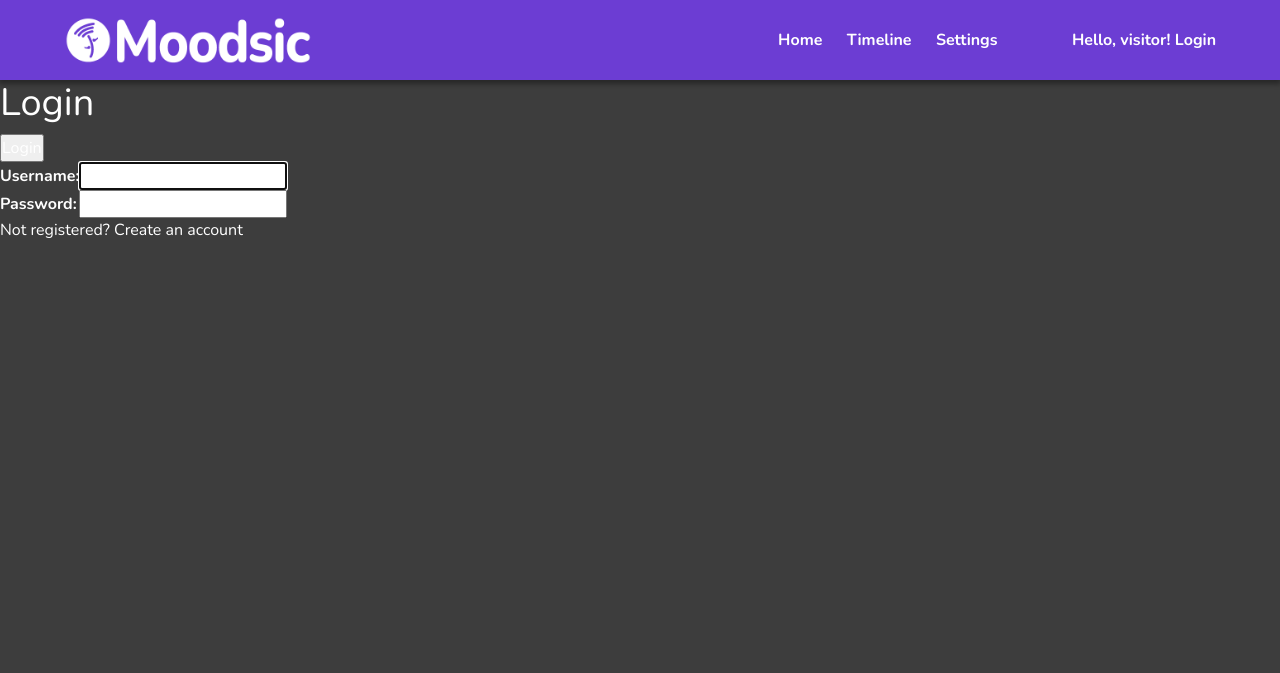
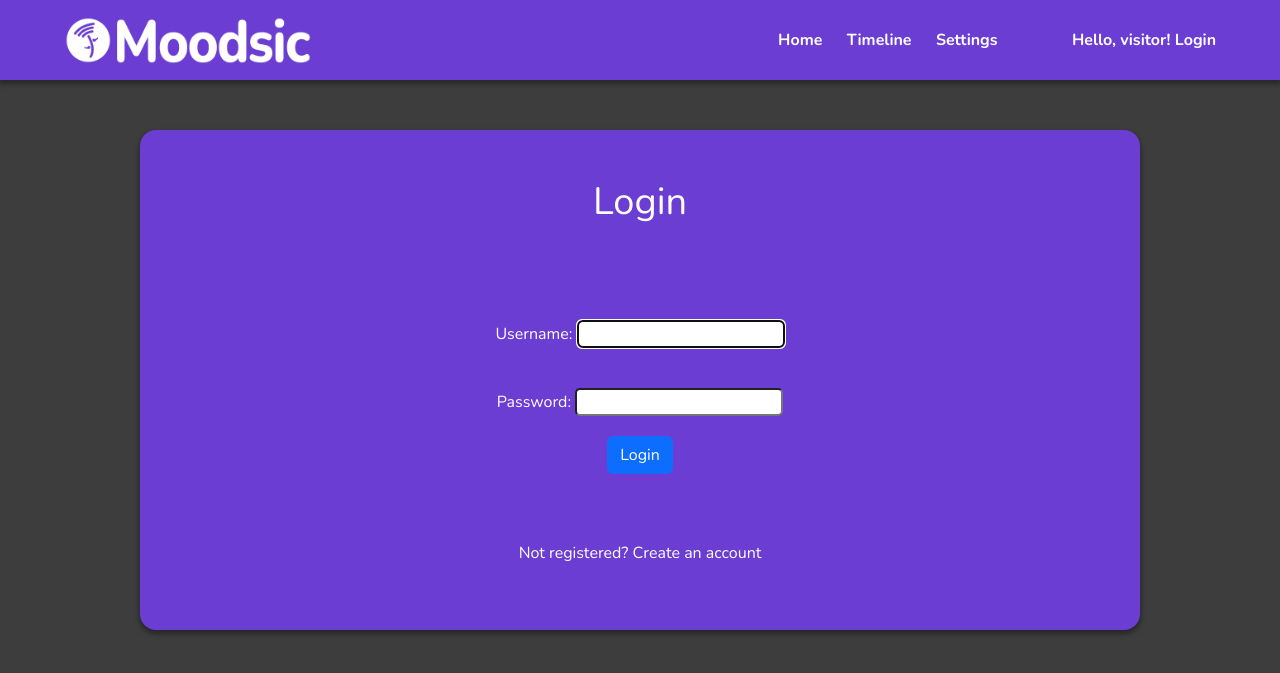
Before and after one commit to GuiLTheGr8/Moodsic, a Django app: page /accounts/login/ in a window 1280 px wide. Shown: the top 673 px of the page. Run offline with Django 4.2, Linux system fonts and the light colour scheme.

Commit message:
Estilização de login/registro

```diff
--- a/Moodsic/Moodsic/static/Moodsic/css/styles.css
+++ b/Moodsic/Moodsic/static/Moodsic/css/styles.css
@@ -39,6 +39,16 @@ h2 {
 
 h3 {
     font-size: 30px;
+}
+
+textarea {
+    color: black;
+    border-radius: 10px;
+}
+
+input, select {
+    color: black;
+    border-radius: 5px;
 }
 
 .header {
@@ -101,3 +111,54 @@ h3 {
     flex-direction: column;
     gap: 20px;
 }
+
+.login-wrapper {
+    border-radius: 16px;
+    background-color: var(--color-primary);
+    display: flex;
+    flex-direction: column;
+    max-width: 1000px;
+    min-height: calc(100vh - 300px);
+    align-items: center;
+    justify-content: space-around;
+    margin: auto;
+    margin-top: 50px;
+    padding: 40px;
+    gap: 50px;
+    text-align: center;
+    -webkit-box-shadow: 0px 3px 5px 1px rgba(0,0,0,0.37);
+    -moz-box-shadow: 0px 3px 5px 1px rgba(0,0,0,0.37);
+    box-shadow: 0px 3px 5px 1px rgba(0,0,0,0.37);
+}
+
+.logreg-wrapper {
+    border-radius: 16px;
+    background-color: var(--color-primary);
+    display: flex;
+    flex-direction: column;
+    max-width: 1000px;
+    min-height: calc(100vh - 300px);
+    align-items: center;
+    justify-content: space-around;
+    margin: auto;
+    margin-top: 50px;
+    padding: 40px;
+    gap: 50px;
+    text-align: center;
+    -webkit-box-shadow: 0px 3px 5px 1px rgba(0,0,0,0.37);
+    -moz-box-shadow: 0px 3px 5px 1px rgba(0,0,0,0.37);
+    box-shadow: 0px 3px 5px 1px rgba(0,0,0,0.37);
+}
+
+.logreg-wrapper a {
+    -webkit-transition: color 0.5s; /* For Safari 3.0 to 6.0 */
+    transition: color 0.5s; /* For modern browsers */
+}
+
+.logreg-wrapper a:hover {
+    color: var(--color-secondary);
+}
+
+.fieldWrapper {
+    padding: 20px;
+}
--- a/Moodsic/Moodsic/templates/Moodsic/login.html
+++ b/Moodsic/Moodsic/templates/Moodsic/login.html
@@ -22,21 +22,28 @@
     <!-- header do site -->
     {% include 'Moodsic/header.html' %}
 
-    <div class="form-wrapper">
+    <div class="logreg-wrapper">
 
-    <h2>Login</h2>
+        <h2>Login</h2>
 
-        <form action="" method="post">
+        <form class="login-form" method="post">
             {% csrf_token %}
-            <table>
-                <form action="POST">
-                    {% csrf_token %}
-                    {{ form.as_table }}
-                    <input class="button" type="submit" value="Login">
-                </form>
-            </table>
+            {{ form.non_field_errors }}
+            <div class="fieldWrapper">
+                {{ form.username.errors }}
+                <label for="{{ form.username.id_for_label }}">Username:</label>
+                {{ form.username }}
+            </div>
+            <div class="fieldWrapper">
+                {{ form.password.errors }}
+                <label for="{{ form.password.id_for_label }}">Password:</label>
+                {{ form.password }}
+            </div>
+            <button class="btn btn-primary" type="submit">Login</button>
         </form>
+
         <p>Not registered? <a href='{% url "register" %}'>Create an account</a></p>
+
     </div>
 </body>
 </html>
--- a/Moodsic/Moodsic/templates/Moodsic/register.html
+++ b/Moodsic/Moodsic/templates/Moodsic/register.html
@@ -21,6 +21,8 @@
     <!-- header do site -->
     {% include 'Moodsic/header.html' %}
 
+    <div class="logreg-wrapper">
+
     <h2>Create Account</h2>
 
         <div class="form-wrapper">
@@ -32,5 +34,6 @@
                 <input class="btn btn-primary" type="submit" value="Create User">
             </form>
         </div>
+    </div>
 </body>
 </html>
```
Also changed, not shown: Moodsic/db.sqlite3, 1 other file. Lines whose indentation alone changed are shown as unchanged.
